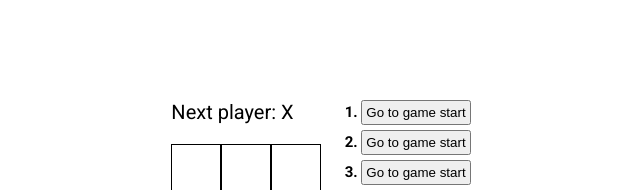
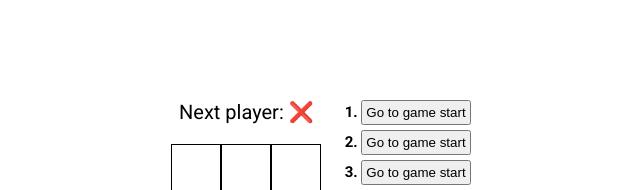
Before and after one commit to ArthurFAmaral95/TicTacToe_React, a React (Vite) app: page / in a window 1280 px wide. Shown: the top 190 px of the page, without its empty margins (319-959 px from the left). Built offline with nearby package versions, Linux system fonts and the light colour scheme.

Commit message:
informing who is the next user

```diff
--- a/src/components/Board/index.jsx
+++ b/src/components/Board/index.jsx
@@ -1,6 +1,7 @@
 import './styles.css';
 
 import {Square} from '../Square'
+import { Header } from '../Header';
 
 import { useState } from 'react'
 
@@ -48,6 +49,8 @@ export function Board(){
   }
 
   return(
+    <>
+    <Header value={xIsNext ? '❌' : '⭕️'}/>
     <div className="board" >
       <Square value={squares[0]} onSquareClick={()=>handleClick(0)}/>
       <Square value={squares[1]} onSquareClick={()=>handleClick(1)}/>
@@ -59,4 +62,5 @@ export function Board(){
       <Square value={squares[7]} onSquareClick={()=>handleClick(7)}/>
       <Square value={squares[8]} onSquareClick={()=>handleClick(8)}/>
     </div>
+    </>
   )}
--- a/src/components/Board/styles.css
+++ b/src/components/Board/styles.css
@@ -3,16 +3,3 @@
 
   grid-template-columns: repeat(3, 1fr);
 }
-
-.square {
-  width: 5rem;
-  height: 5rem;
-
-  border: 1px solid black;
-
-  display: flex;
-  align-items: center;
-  justify-content: center;
-
-  font-size: 3rem;
-}
--- a/src/components/Header/index.jsx
+++ b/src/components/Header/index.jsx
@@ -1,9 +1,9 @@
 import './styles.css'
 
-export function Header(){
+export function Header({value}){
   return(
     <>
-    <p>Next player: X</p>
+    <p>Next player: <span>{value}</span></p>
     </>
   )
 }
--- a/src/components/Header/styles.css
+++ b/src/components/Header/styles.css
@@ -2,4 +2,10 @@ p {
   font-size: 2rem;
 
   margin-bottom: 2rem;
+
+  display: flex;
+  justify-content: center;
+  text-align: center;
+
+  gap: 0.5rem;
 }
--- a/src/pages/TicTacToe/index.jsx
+++ b/src/pages/TicTacToe/index.jsx
@@ -1,6 +1,5 @@
 import { Board } from '../../components/Board'
 import { Button } from '../../components/Button'
-import { Header } from '../../components/Header'
 
 import './styles.css'
 
@@ -8,7 +7,6 @@ export function TicTacToe() {
   return(
     <div className='container'>
       <div>
-      <Header/>
       <Board/>
       </div>
       <ol>
```
